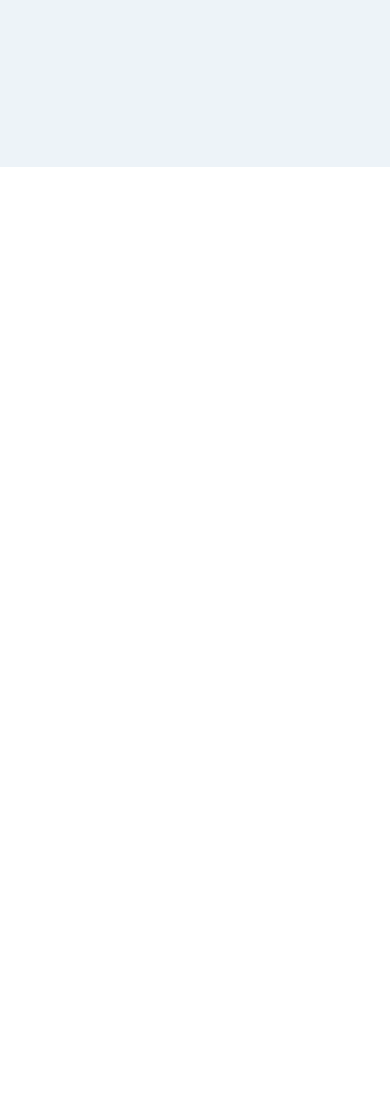
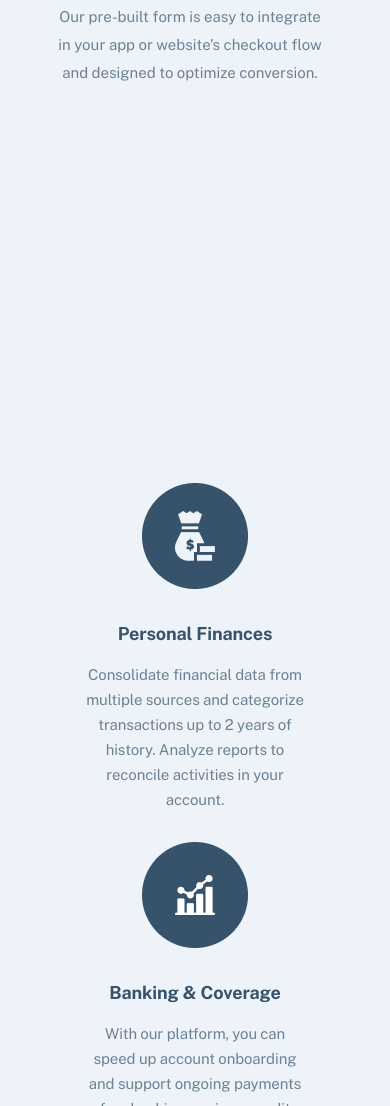
Before and after one commit to shaxzodkamolxojayev-098/Payapi, a plain HTML site: page index.html in a window 390 px wide. Shown: the part 3691-4797 px from the top of the page. Before the commit the page ends 3858 px from the top, so only its background shows below. Drawn offline with Linux system fonts and the light colour scheme.

Commit message:
add servises section

```diff
--- a/index.html
+++ b/index.html
@@ -159,6 +159,37 @@
         </div>
       </div>
     </section>
+
+    <section class="servises">
+      <div class="servises__container container">
+        <div class="servises__inner">
+          <ul class="servises__list">
+            <li class="servises__item">
+              <h4 class="servises__subtitle">Personal Finances</h4>
+
+              <p class="servises__text">
+                Consolidate financial data from multiple sources and categorize transactions up to 2 years of history. Analyze reports to reconcile activities in your account.
+              </p>
+            </li>
+
+            <li class="servises__item">
+              <h4 class="servises__subtitle">Banking & Coverage</h4>
+
+              <p class="servises__text">
+                With our platform, you can speed up account onboarding and support ongoing payments for checking, savings, credit card, and brokerage accounts.
+              </p>
+            </li>
+
+            <li class="servises__item">
+              <h4 class="servises__subtitle">Consumer Payments</h4>
+
+              <p class="servises__text">
+                It’s easier to set up secure bank payments with us through a flow designed with the user experience in mind. Customers could instantly authenticate their account.
+            </li>
+          </ul>
+        </div>
+      </div>
+    </section>
   </main>
 
 </body>
--- a/scss/block/_blocks-all.scss
+++ b/scss/block/_blocks-all.scss
@@ -3,4 +3,5 @@
 @import "intro";
 @import "convenience";
 @import "simple";
+@import "servises";
 @import "footer";
--- a/scss/block/_convenience.scss
+++ b/scss/block/_convenience.scss
@@ -1,5 +1,6 @@
 .convenience{
-  padding: 150px 0;
+  padding-top: 150px;
+  padding-bottom: 150px;
   background-color: #edf3f8;
 }
 
--- /dev/null
+++ b/scss/block/_servises.scss
@@ -0,0 +1,155 @@
+.servises{
+  padding-top: 96px;
+  padding-bottom: 96px;
+  background-color: #edf3f8;
+}
+
+.servises__list{
+  display: flex;
+  justify-content: space-between;
+  margin: 0;
+  padding: 0;
+  list-style-type: none;
+}
+
+.servises__item {
+  width: 350px;
+  display: flex;
+  flex-direction: column;
+  align-items: center;
+}
+
+.servises__item:nth-child(1)::before{
+  display: block;
+  width: 106px;
+  height: 106px;
+  content: "";background-image: url(../../images/intro-many.png);
+  margin-bottom: 32px;
+}
+
+.servises__item:nth-child(2):before{
+  display: block;
+  width: 106px;
+  height: 106px;
+  background-image: url(../../images/banking.png);
+  margin-bottom: 32px;
+  content: "";
+}
+
+.servises__item:nth-child(3):before{
+  display: block;
+  width: 106px;
+  height: 106px;
+  background-image: url(../../images/payments.png);
+  margin-bottom: 32px;
+  content: "";
+}
+
+.servises__subtitle{
+  max-width: 300px;
+  margin: 0 auto;
+  margin-bottom: 16px;
+  text-align: center;
+  font-weight: 700;
+  font-size: 18px;
+  line-height: 25px;
+  text-align: center;
+  letter-spacing: -0.138462px;
+  color: #36536B;
+}
+
+.servises__text{
+  max-width: 350px;
+  margin: 0;
+  font-weight: 400;
+  text-align: center;
+  font-size: 15px;
+  line-height: 25px;
+  text-align: center;
+  letter-spacing: -0.115385px;
+  color: #6C8294;
+
+}
+
+
+
+@media only screen and (max-width: 1090px) {
+  .servises__item {
+    width: 223px;
+    display: flex;
+    flex-direction: column;
+    align-items: center;
+  }
+
+  .servises__item:nth-child(1)::before{
+    display: block;
+    width: 106px;
+    height: 106px;
+    content: "";background-image: url(../../images/intro-many.png);
+    margin-bottom: 32px;
+  }
+
+  .servises__item:nth-child(2):before{
+    display: block;
+    width: 106px;
+    height: 106px;
+    background-image: url(../../images/banking.png);
+    margin-bottom: 32px;
+    content: "";
+  }
+
+  .servises__item:nth-child(3):before{
+    display: block;
+    width: 106px;
+    height: 106px;
+    background-image: url(../../images/payments.png);
+    margin-bottom: 32px;
+    content: "";
+  }
+
+  .servises__subtitle{
+    max-width: 300px;
+    margin: 0 auto;
+    margin-bottom: 16px;
+    text-align: center;
+    font-weight: 700;
+    font-size: 18px;
+    line-height: 25px;
+    text-align: center;
+    letter-spacing: -0.138462px;
+    color: #36536B;
+  }
+
+  .servises__text{
+    max-width: 350px;
+    margin: 0;
+    text-align: center;
+    font-weight: 400;
+    font-size: 15px;
+    line-height: 25px;
+    text-align: center;
+    letter-spacing: -0.115385px;
+    color: #6C8294;
+
+  }
+}
+
+@media only screen and (max-width: 700px) {
+  .servises__list{
+    flex-direction: column;
+    margin: 0 auto;
+    width: 350px;
+  }
+
+  .servises__item{
+    margin: 0 auto;
+  }
+
+  .servises__item{
+    margin-bottom: 30px;
+  }
+
+  .servises__item:nth-child(3){
+    margin-bottom: 0;
+  }
+}
--- a/scss/block/_simple.scss
+++ b/scss/block/_simple.scss
@@ -1,6 +1,11 @@
 .simple{
-  padding-bottom: 100px;
+  padding-top: 100px;
+  padding-bottom: 140px;
   background-color: #edf3f8;
+  background-image: url("../../images/about-bg.png");
+  background-size: 750px;
+  background-repeat: no-repeat;
+  background-position: calc(50% + 684px) calc(50% - 0px);
 }
 
 .simple__inner{
```
Also changed, not shown: css/main.css, css/main.min.css, images/banking.png (renamed from images/inrto-fx.png), images/payments.png (renamed from images/intro-clic.png), 2 other files.
